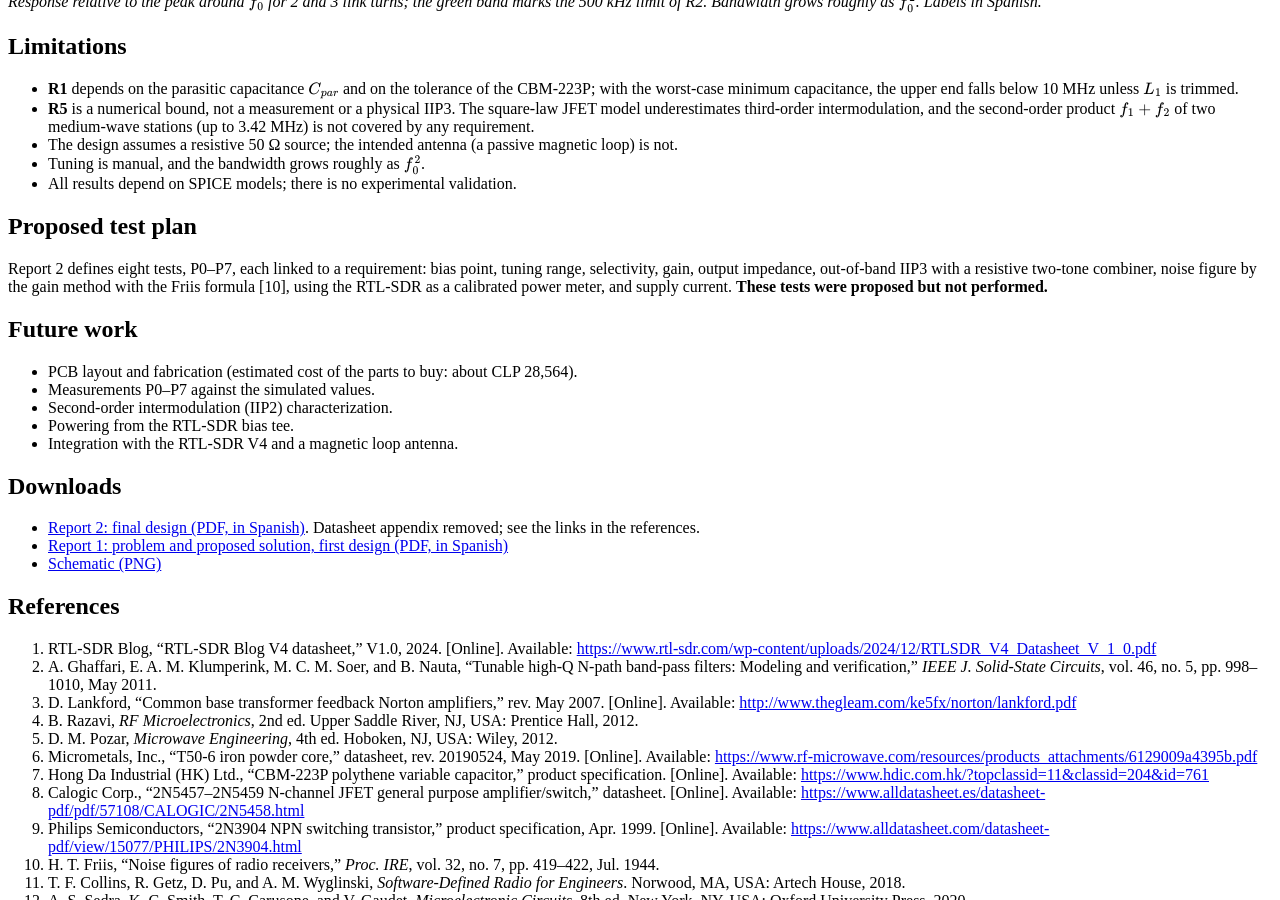
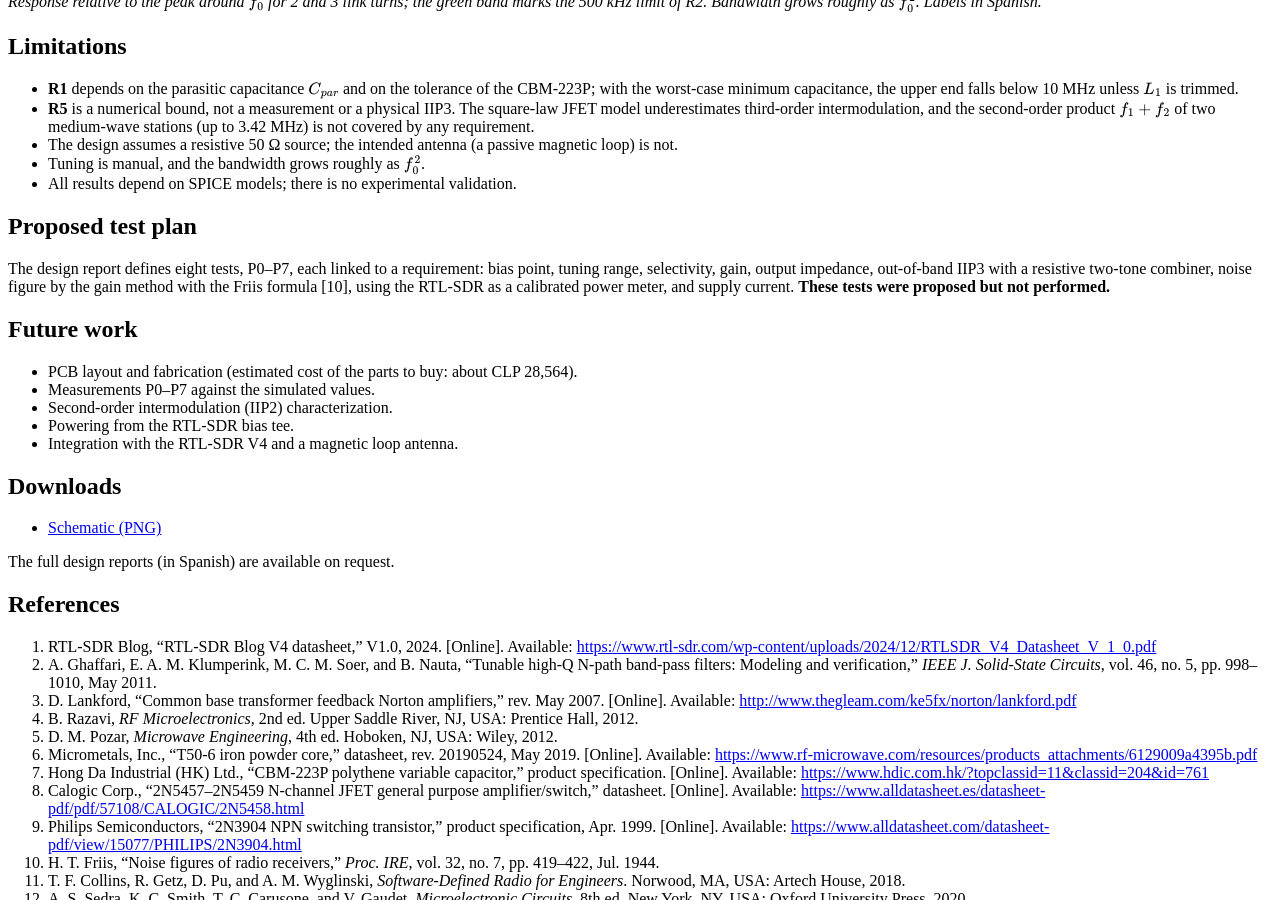
Before and after one commit to octrodriguez/octrodriguez.github.io, a Jekyll site: the page built from projects/hf-preselector/index.md, in a window 1280 px wide and 900 px high, scrolled down 5721 px. Built offline with Jekyll 4.4.1, drawn with Linux system fonts in a browser that asks for light colours; some web fonts are replaced; a style sheet for code colours, icons or effects is not loaded.

Commit message:
Update test plan and download section in index.md

```diff
--- a/projects/hf-preselector/index.md
+++ b/projects/hf-preselector/index.md
@@ -122,7 +122,7 @@ Changes to the requirements between reports: R2 added the medium-wave rejection;
 
 ## Proposed test plan
 
-Report 2 defines eight tests, P0–P7, each linked to a requirement: bias point, tuning range, selectivity, gain, output impedance, out-of-band IIP3 with a resistive two-tone combiner, noise figure by the gain method with the Friis formula [10], using the RTL-SDR as a calibrated power meter, and supply current. **These tests were proposed but not performed.**
+The design report defines eight tests, P0–P7, each linked to a requirement: bias point, tuning range, selectivity, gain, output impedance, out-of-band IIP3 with a resistive two-tone combiner, noise figure by the gain method with the Friis formula [10], using the RTL-SDR as a calibrated power meter, and supply current. **These tests were proposed but not performed.**
 
 ## Future work
 
@@ -134,9 +134,9 @@ Report 2 defines eight tests, P0–P7, each linked to a requirement: bias point,
 
 ## Downloads
 
-- [Report 2: final design (PDF, in Spanish)](hf-preselector-report-2-es.pdf). Datasheet appendix removed; see the links in the references.
-- [Report 1: problem and proposed solution, first design (PDF, in Spanish)](hf-preselector-report-1-es.pdf)
 - [Schematic (PNG)](schematic.png)
+
+The full design reports (in Spanish) are available on request.
 
 ## References
 
```
